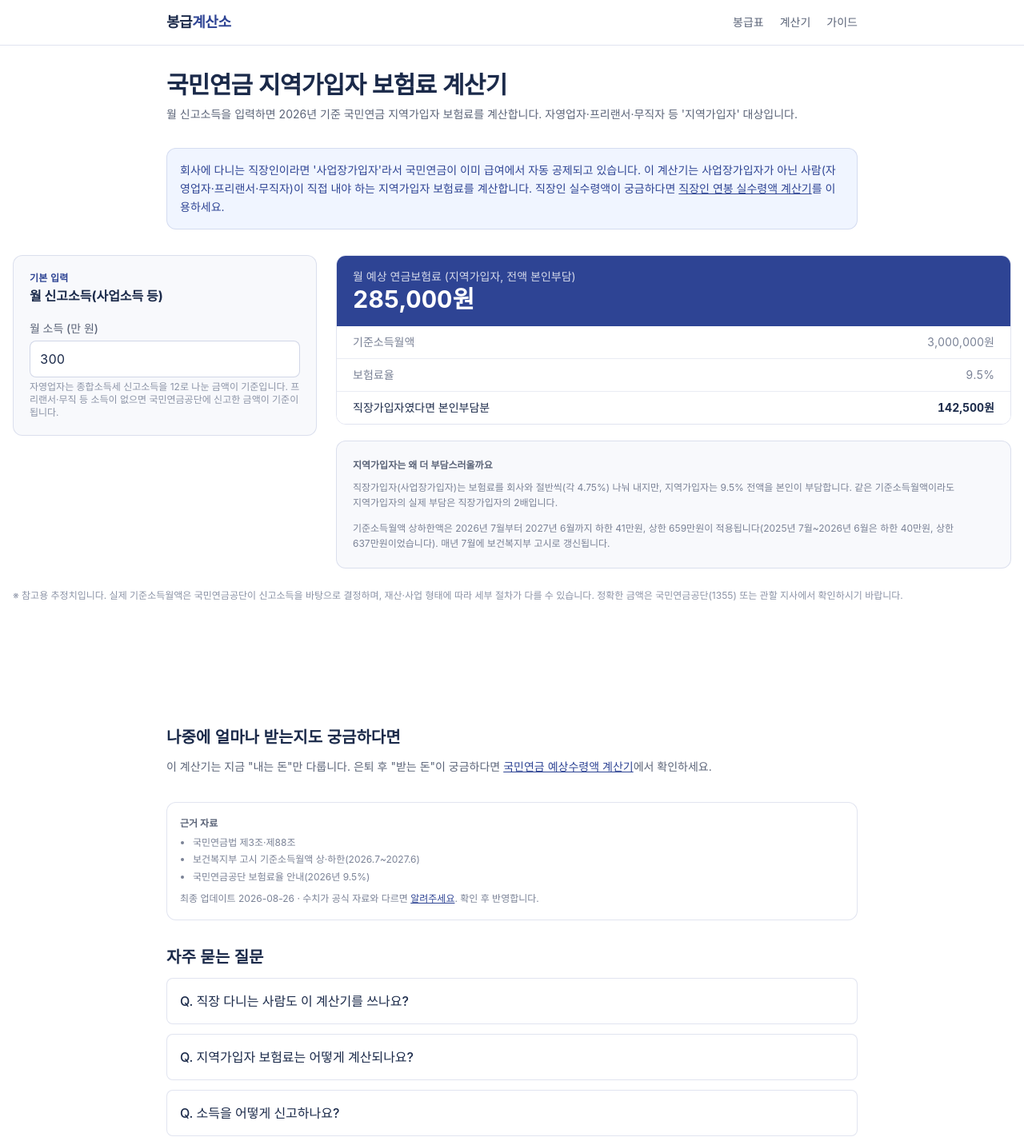
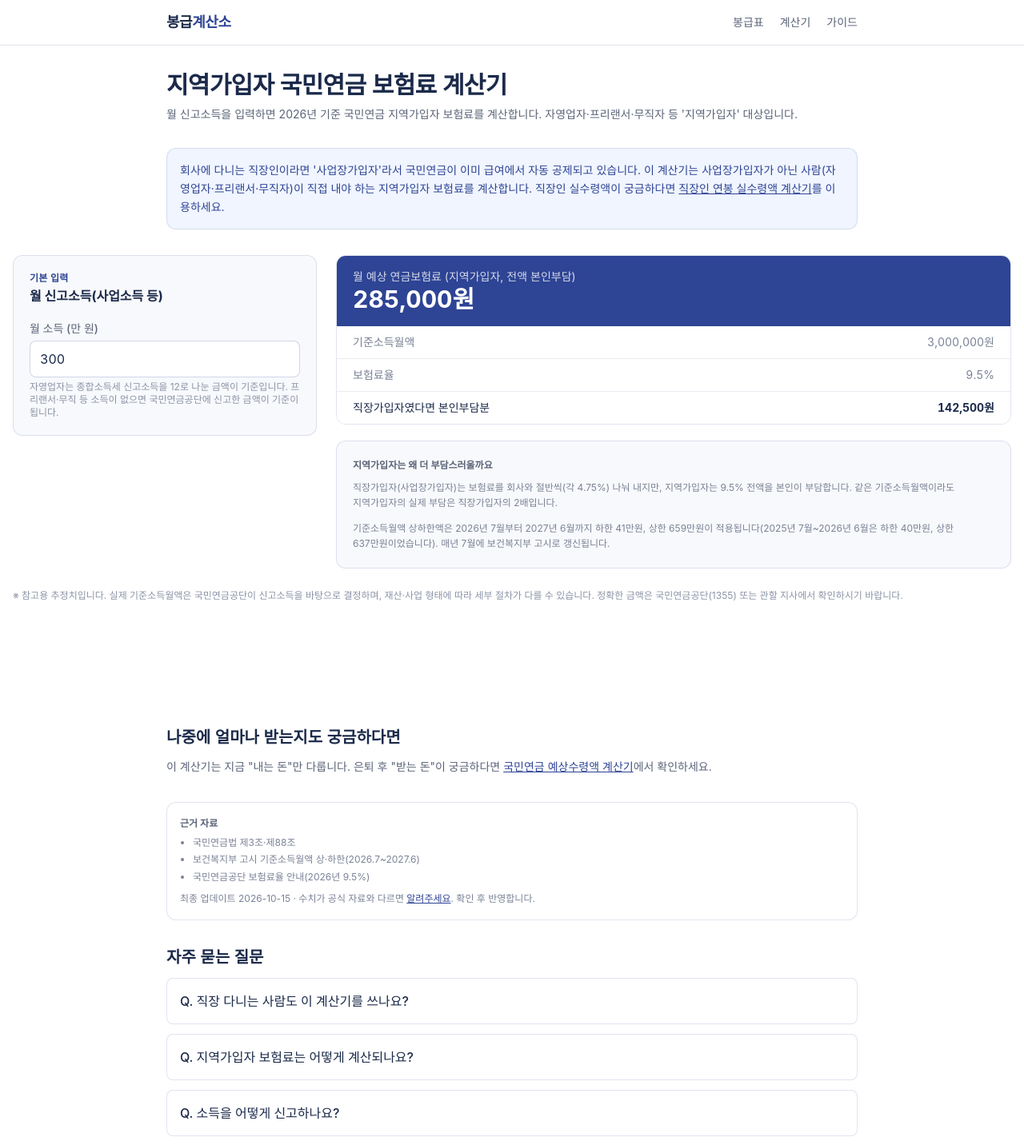
Before and after one commit to parkdane/pay-calc, a Next.js app: page /calc/national-pension-premium in a window 1280 px wide. Shown: the top 1432 px of the page at 80% size. Built offline with nearby package versions, Linux system fonts and the light colour scheme; a web font is replaced by a local one.

Commit message:
봉급표 5개 페이지 검색 설명문을 직군별 실제 봉급 숫자로 교체, 지역가입자 국민연금 계산기 제목 어순·자영업자 키워드 반영

```diff
--- a/app/calc/national-pension-premium/page.tsx
+++ b/app/calc/national-pension-premium/page.tsx
@@ -6,11 +6,11 @@ import SourceNote from "@/components/SourceNote";
 import Link from "next/link";
 
 export const metadata: Metadata = {
-  title: "국민연금 지역가입자 보험료 계산기 (2026년 기준)",
+  title: "지역가입자 국민연금 보험료 계산기 (자영업자·프리랜서, 2026년)",
   description:
     "월 신고소득을 입력하면 2026년 기준(보험료율 9.5%, 상한 659만원·하한 41만원) 국민연금 지역가입자 보험료를 계산합니다. 자영업자·프리랜서 대상입니다.",
   openGraph: {
-    title: "국민연금 지역가입자 보험료 계산기 (2026년 기준)",
+    title: "지역가입자 국민연금 보험료 계산기 (자영업자·프리랜서, 2026년)",
     description:
       "월 신고소득을 입력하면 2026년 기준 국민연금 지역가입자 보험료를 계산합니다. 자영업자·프리랜서 대상입니다.",
   },
@@ -44,7 +44,7 @@ export default function Page() {
     <div className="space-y-8">
       <header className="space-y-2">
         <h1 className="text-2xl font-bold tracking-tight text-[#1B2A4A] sm:text-3xl">
-          국민연금 지역가입자 보험료 계산기
+          지역가입자 국민연금 보험료 계산기
         </h1>
         <p className="text-sm text-[#5B6478]">
           월 신고소득을 입력하면 2026년 기준 국민연금 지역가입자 보험료를 계산합니다.
--- a/app/salary/[slug]/page.tsx
+++ b/app/salary/[slug]/page.tsx
@@ -35,6 +35,30 @@ const PENSION_LABEL: Record<string, string> = {
   teacher: "교사 은퇴 후 연금",
 };
 
+// 검색 결과 설명문(스니펫): 페이지마다 실제 봉급 숫자를 넣어 차별화 (값은 데이터 파일에서 직접 읽음)
+const wonShort = (n: number) => `${n.toLocaleString("ko-KR")}원`;
+// eslint-disable-next-line @typescript-eslint/no-explicit-any
+function payAt(d: any, hobong: number, col: number): number | null {
+  // eslint-disable-next-line @typescript-eslint/no-explicit-any
+  return d.rows?.find((r: any) => r.hobong === hobong)?.pay?.[col] ?? null;
+}
+// eslint-disable-next-line @typescript-eslint/no-explicit-any
+function snippet(slug: string, d: any): string {
+  if (d.type === "military") {
+    // eslint-disable-next-line @typescript-eslint/no-explicit-any
+    const soldier = (rank: string) => d.soldier.rows.find((r: any) => r.rank === rank)?.pay;
+    const nco = d.officerTables[0];
+    const officer = d.officerTables[1];
+    return `${d.year}년 군인 봉급: 병장 ${wonShort(soldier("병장"))}·상병 ${wonShort(soldier("상병"))}, 하사 1호봉 ${wonShort(nco.rows[0].pay[0])}, 소위 1호봉 ${wonShort(officer.rows[0].pay[0])}. 부사관·장교 계급·호봉별 전체 표와 실수령액 계산기.`;
+  }
+  if (slug === "teacher") {
+    return `${d.year}년 교원 봉급표: 초임 9호봉 ${wonShort(payAt(d, 9, 0)!)}, 20호봉 ${wonShort(payAt(d, 20, 0)!)}, 40호봉 ${wonShort(payAt(d, 40, 0)!)}. 유·초·중·고 교사 1~40호봉 전체 표와 교직·담임수당 포함 실수령액 계산기.`;
+  }
+  const first = d.columns[0];
+  const second = slug === "civil" ? 2 : 3; // 일반직은 7급, 경찰·소방은 경위·소방위
+  return `${d.year}년 ${d.title} 봉급표: ${first} 1호봉 ${wonShort(payAt(d, 1, 0)!)}, ${first} 10호봉 ${wonShort(payAt(d, 10, 0)!)}, ${d.columns[second]} 1호봉 ${wonShort(payAt(d, 1, second)!)}. 공무원보수규정 원문 기준 계급·호봉별 전체 표와 실수령액 계산기.`;
+}
+
 export function generateStaticParams() {
   return Object.keys(DATA).map((slug) => ({ slug }));
 }
@@ -48,10 +72,10 @@ export async function generateMetadata({
   const d = DATA[slug as Slug];
   return {
     title: `${d.year}년 ${d.title} 봉급표·호봉표`,
-    description: `${d.year}년 ${d.title} 봉급표(호봉표)를 계급·호봉별로 정리했습니다. 실수령액 계산기로 세후 월급까지 확인하세요.`,
+    description: snippet(slug, d),
   openGraph: {
     title: `${d.year}년 ${d.title} 봉급표·호봉표`,
-    description: `${d.year}년 ${d.title} 봉급표(호봉표)를 계급·호봉별로 정리했습니다. 실수령액 계산기로 세후 월급까지 확인하세요.`,
+    description: snippet(slug, d),
   },
 };
 }
--- a/data/calcMeta.ts
+++ b/data/calcMeta.ts
@@ -38,7 +38,7 @@ export const CALC_META: Record<string, CalcMeta> = {
   "naeil-save": { sources: ["보건복지부 청년내일저축계좌 정부지원금 기준"], updated: "2026-08-18" },
   "national-pension-premium": {
     sources: ["국민연금법 제3조·제88조", "보건복지부 고시 기준소득월액 상·하한(2026.7~2027.6)", "국민연금공단 보험료율 안내(2026년 9.5%)"],
-    updated: "2026-08-26",
+    updated: "2026-10-15",
   },
   "national-pension": { sources: ["국민연금법 제51조(기본연금액)", "국민연금공단 2026년 A값"], updated: "2026-08-26" },
   "overtime-pay": {
```
